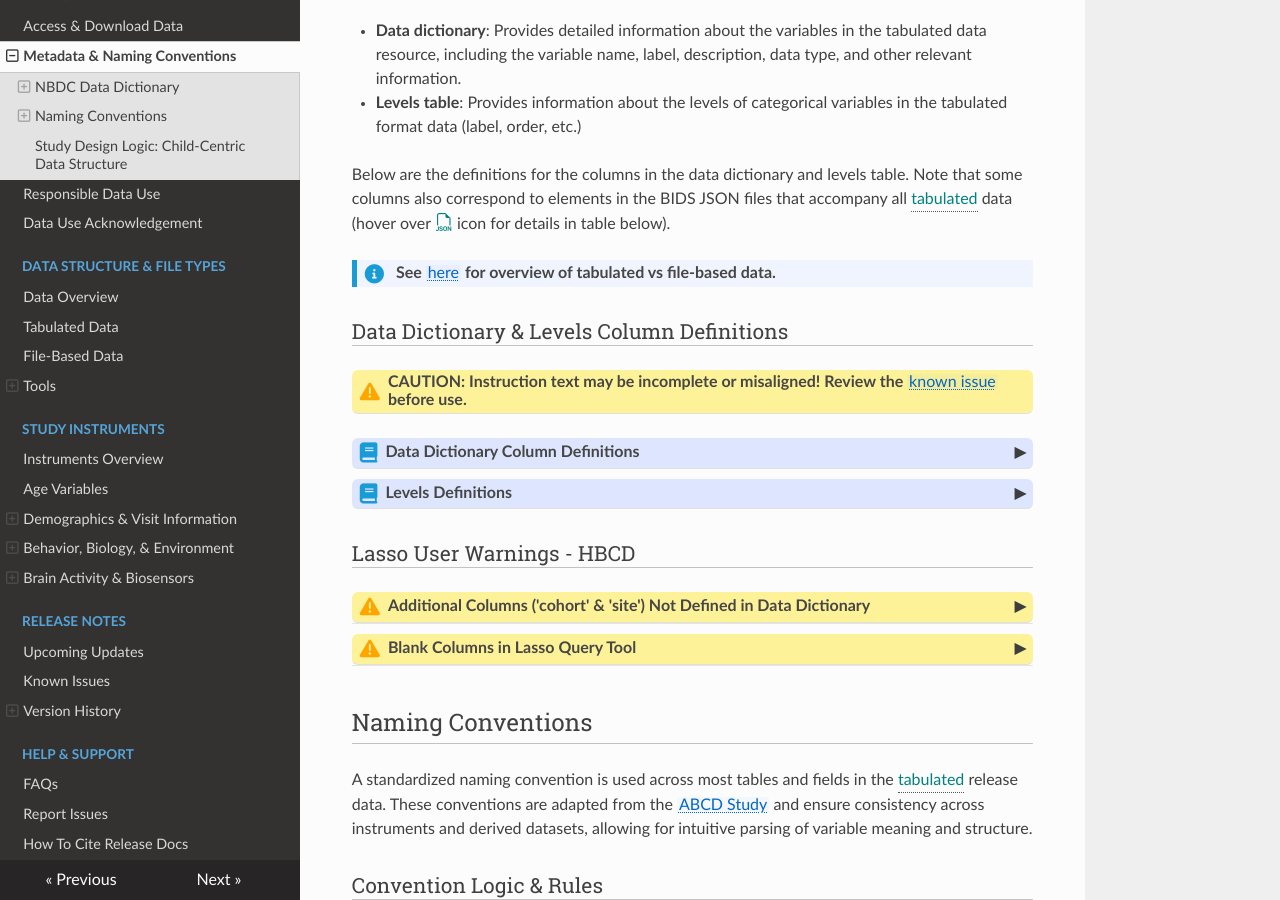
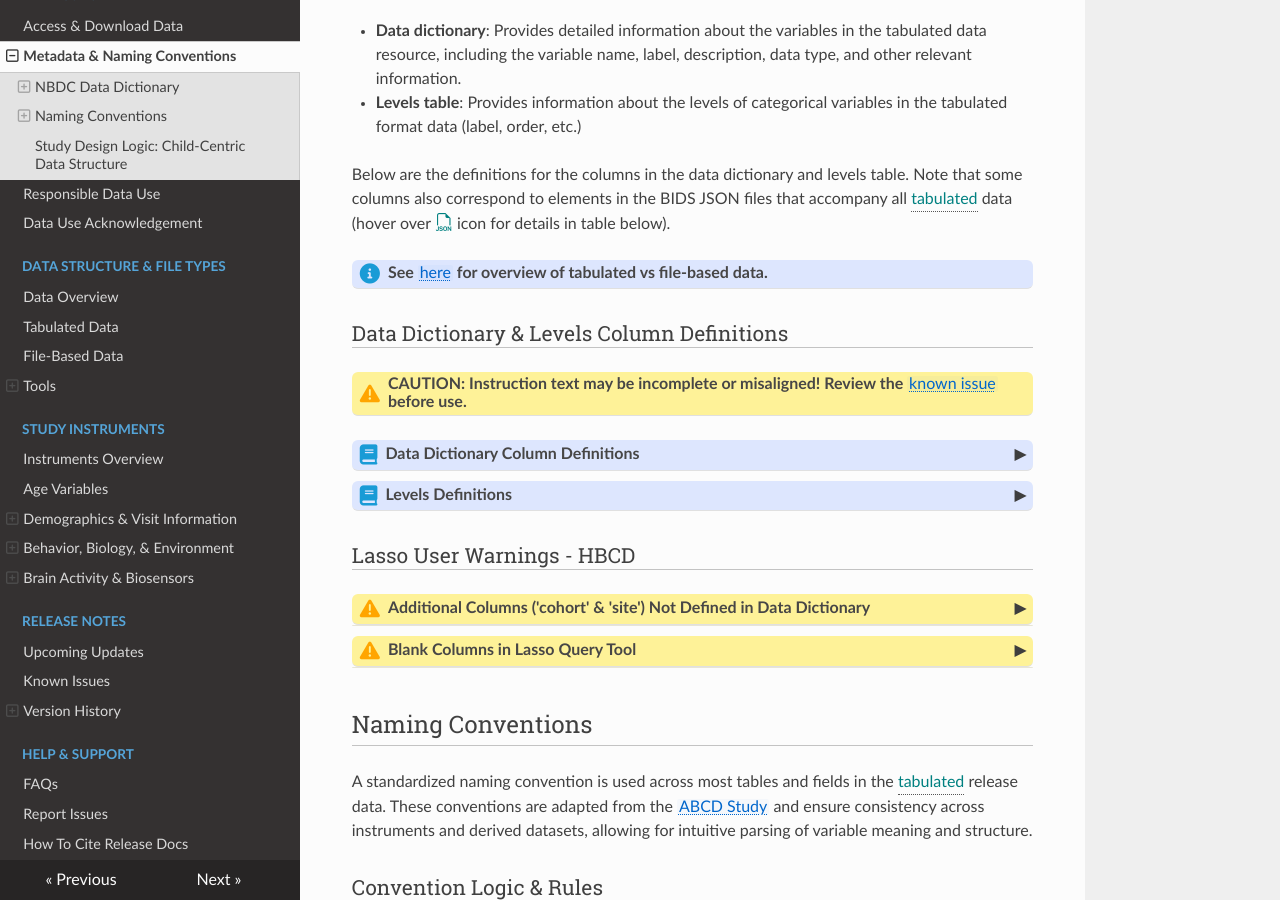
Before and after one commit to nbdc-datahub/hbcd-docs, an MkDocs documentation site: the page built from docs/access/metadata.md, in a window 1280 px wide and 900 px high, scrolled down 353 px. Built offline with MkDocs 1.6.1, drawn with Linux system fonts in a browser that asks for light colours; nearby versions of some CDN libraries.

Commit message:
fix broken links

```diff
--- a/docs/access/metadata.md
+++ b/docs/access/metadata.md
@@ -10,11 +10,9 @@
 Below are the definitions for the columns in the data dictionary and levels table. Note that some columns also correspond to elements in the BIDS JSON files that accompany all <span class="tooltip">tabulated<span class="tooltiptext">instrument and derived data<br>(tabulated format)</span></span> data (hover over <i class="bi bi-filetype-json" style="font-size:18px; color: teal;"></i> icon for details in table below).
 
 <p>
-<div class="notification-banner static-banner">
+<div class="table-banner" style="background-color: #dde6fe;">
   <span class="emoji"><i class="fa-solid fa-circle-info"></i></span>
-  <span class="text">
-    See <a href="../../../datacuration/overview/" target="_blank">here</a> for overview of tabulated vs file-based data.
-  </span>
+<span class="text"> See <a href="../../datacuration/overview/" target="_blank">here</a> for overview of tabulated vs file-based data.</span>
 </div>
 </p>
 
```
Also changed, not shown: docs/datacuration/file-based-data.md (+1 -1 lines).
